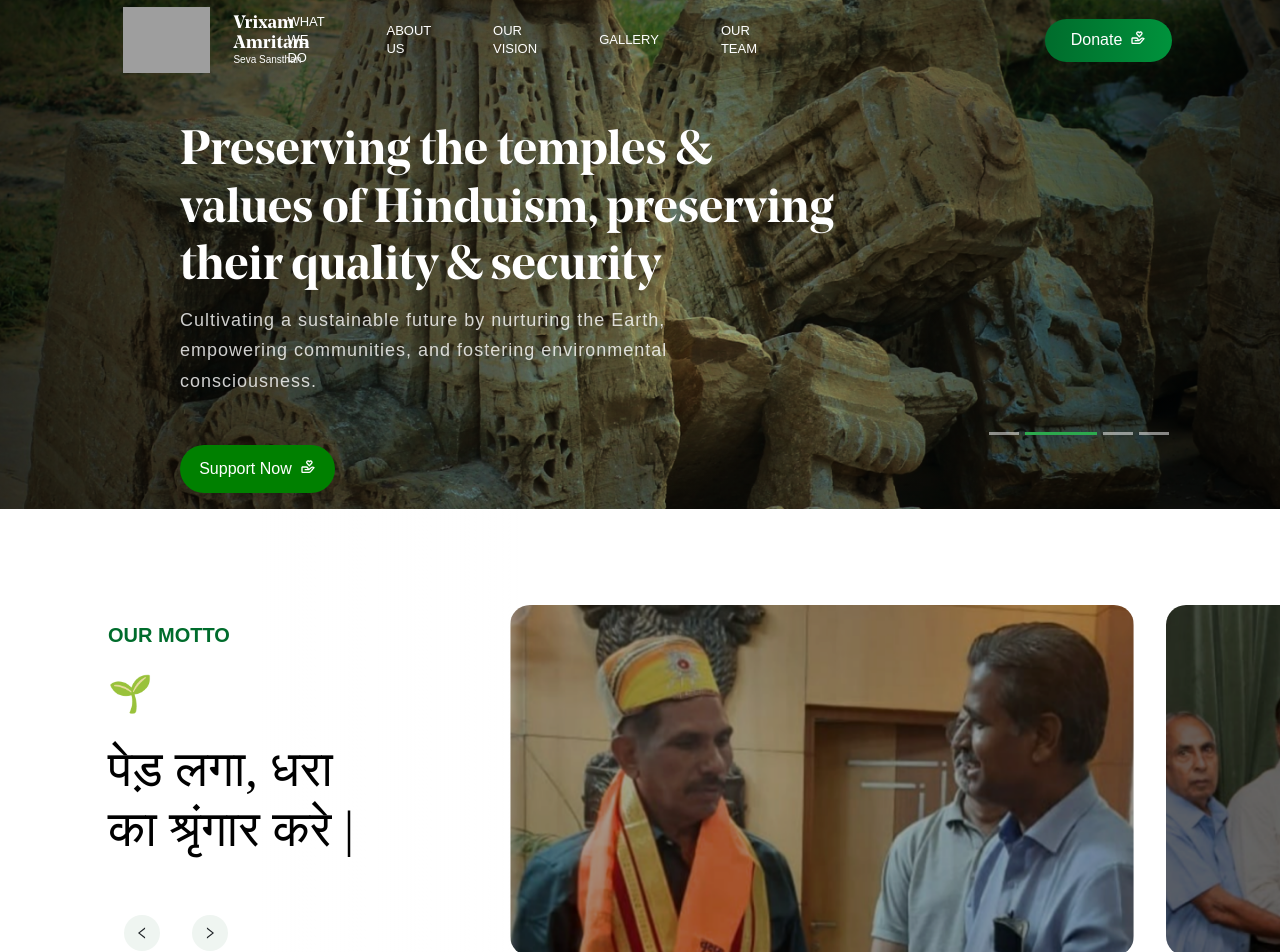
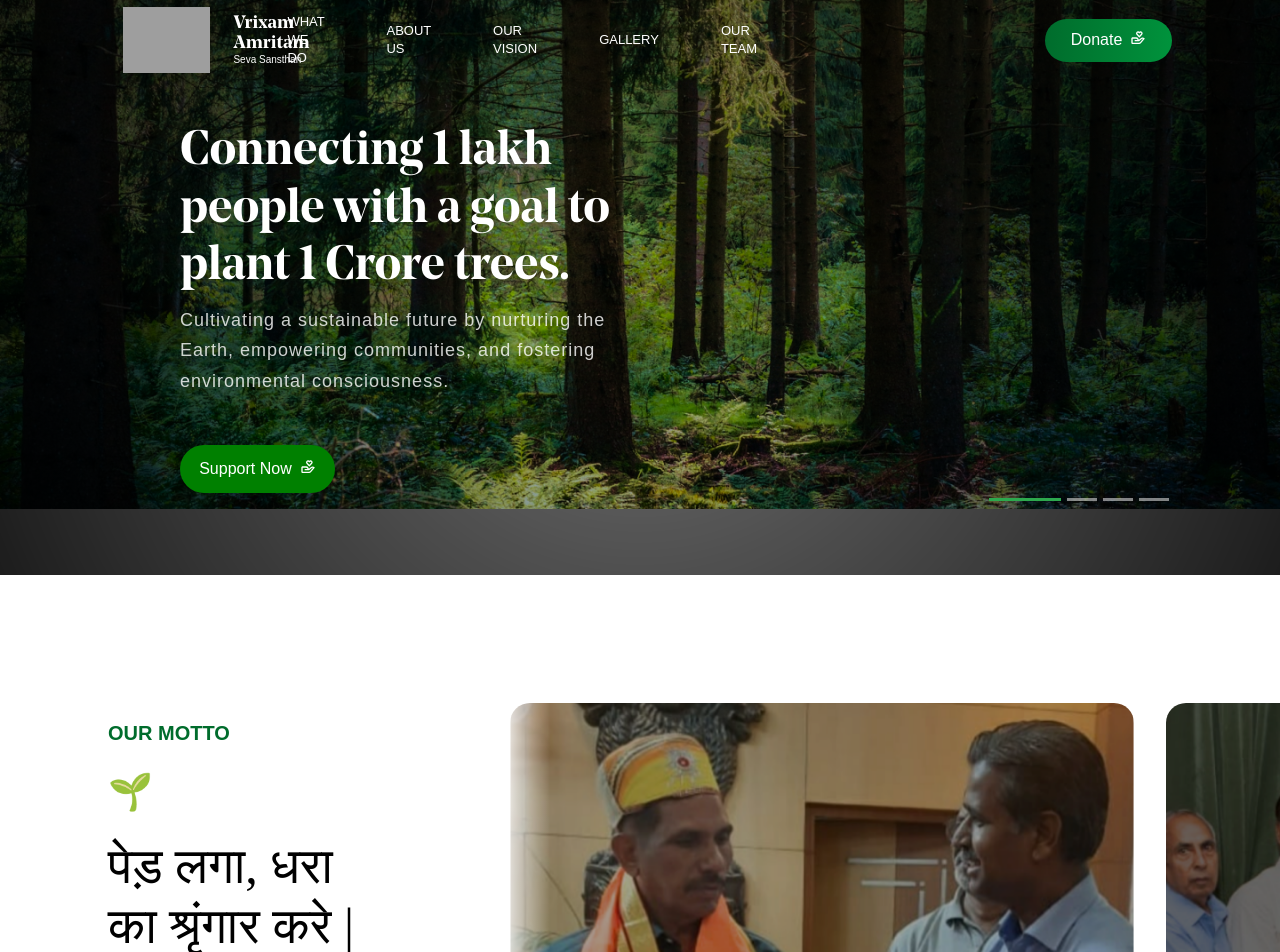
Before and after one commit to Navansh/vrixam-web, a React (Create React App) app: page / in a window 1280 px wide. Shown: the top 952 px of the page. Built offline with nearby package versions, Linux system fonts and the light colour scheme; grey boxes are pictures that could not be loaded.

Commit message:
motto and hero

```diff
--- a/src/App.css
+++ b/src/App.css
@@ -75,12 +75,12 @@ nav {
   margin-top: 1.9rem;
 }
 .main-motto {
-  width: 521px;
+  width: 550px;
   height: 520px;
   background: linear-gradient(
     90deg,
-    #ffffff 50%,
-    rgba(255, 255, 255, 0.8) 90.56%,
+    #ffffff 60%,
+    rgba(255, 255, 255, 0.8) 92.56%,
     rgba(255, 255, 255, 0) 100%
   );
   padding-left: 108px;
@@ -123,7 +123,7 @@ body {
   overflow-x: hidden;
 }
 .shift {
-  transform: translateX(-40px);
+  transform: translateX(0px);
 }
 .inner-hl {
   display: grid;
@@ -304,6 +304,28 @@ body {
 #navbar {
   transition: all 1s ease;
 }
-.hero-full{
-  background: rgba(0, 0, 0,0.55);
+.hero-full {
+  background: rgba(0, 0, 0, 0.55);
 }
+.captions-inner {
+  max-width: 1440px;
+  margin-left: auto;
+  margin-right: auto;
+}
+.carousel-item {
+  height: 575px;
+}
+@media screen and (min-width: 1440px) {
+  .carousel-indicators {
+    right: 170px !important;
+  }
+}
+@media screen and (min-width: 2000px) {
+  .carousel-indicators {
+    right: 250px !important;
+  }
+}
+.our-motto {
+  max-width: 1440px;
+  margin: 2rem auto;
+}
--- a/src/components/CarouselFade.jsx
+++ b/src/components/CarouselFade.jsx
@@ -4,7 +4,7 @@ import { BiDonateHeart } from "react-icons/bi";
 function CarouselFade() {
   return (
     <div className='hero-full'>
-      <Carousel fade interval={4000}>
+      <Carousel fade interval={13000}>
         {carasol_data.map((item) => {
           return (
             <Carousel.Item>
@@ -14,6 +14,7 @@ function CarouselFade() {
                 alt='First slide'
               />
               <Carousel.Caption className='captions-all'>
+                <div className='captions-inner'>
                   <h3 className=' font-NoeDisplay' style={item.long}>
                     {item.title}
                   </h3>
@@ -26,6 +27,7 @@ function CarouselFade() {
                       <BiDonateHeart className=' mb-1'></BiDonateHeart>
                     </span>
                   </button>
+                </div>
               </Carousel.Caption>
             </Carousel.Item>
           );
```
Lines whose indentation alone changed are shown as unchanged.
